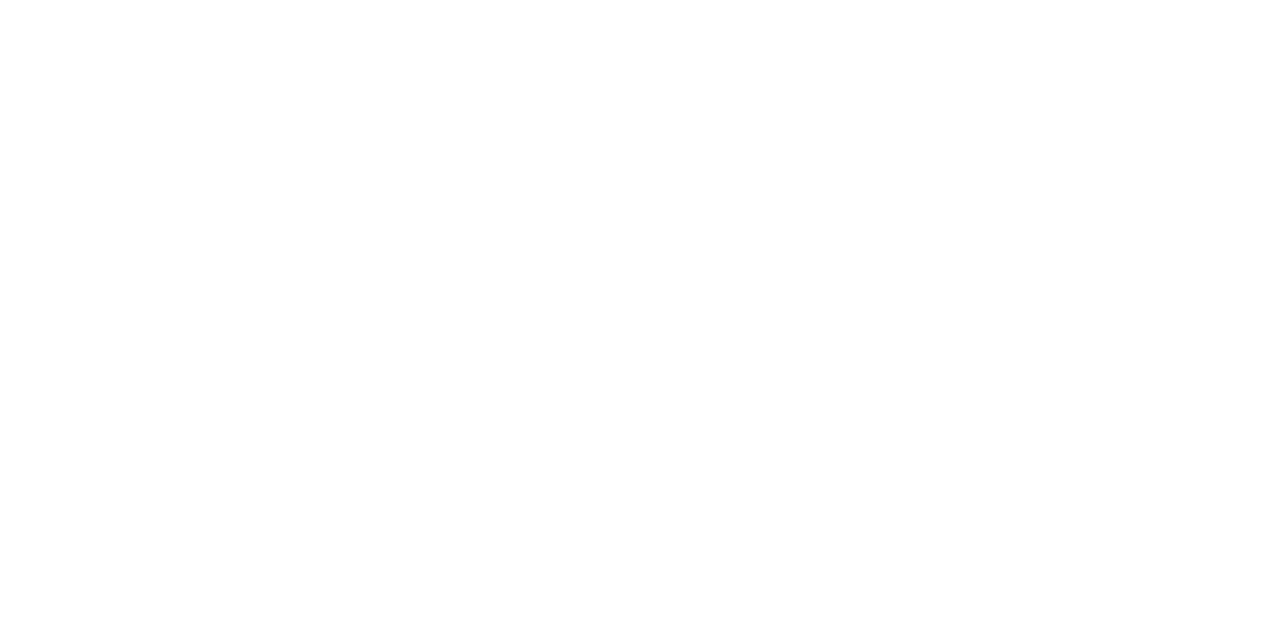
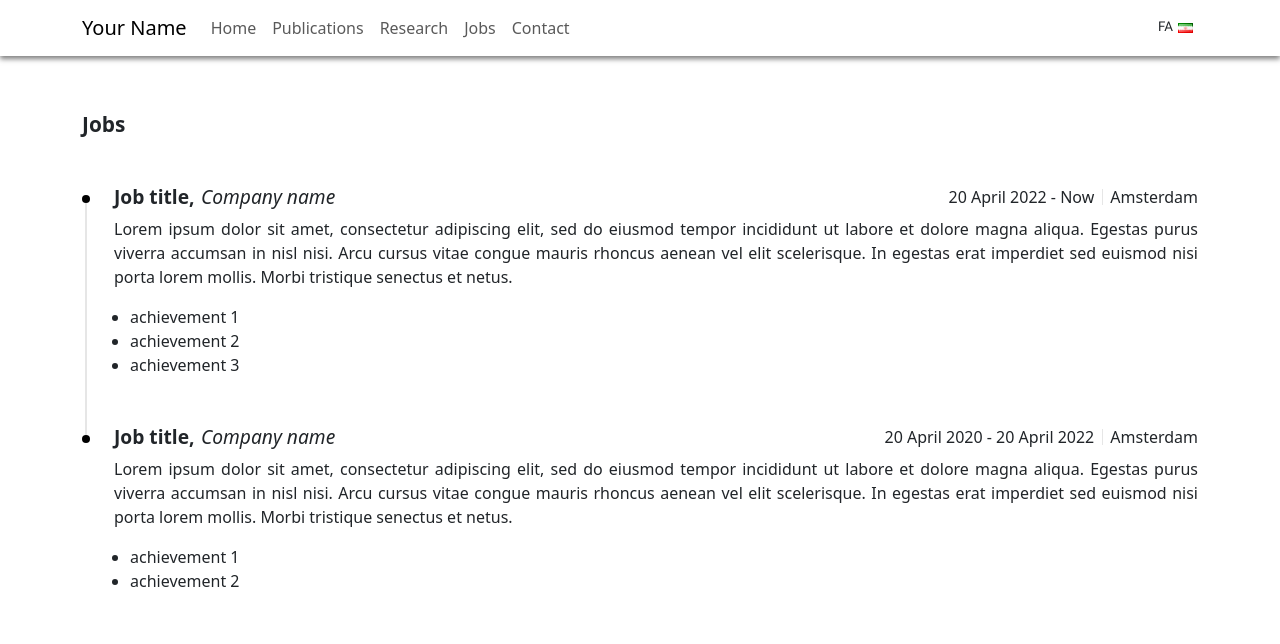
Before and after one commit to reza-azimifar/Academic-CV, a website: page jobs.html in a window 1280 px wide. Drawn offline with nearby package versions, Linux system fonts and the light colour scheme.

Commit message:
complete jobs.html and style it

```diff
--- a/assets/css/style.css
+++ b/assets/css/style.css
@@ -229,3 +229,93 @@
     justify-content: center;
     margin: 2rem auto;
 }
+
+/* Jobs page styles */
+#jobs_data {
+    display: flex;
+    flex-direction: column;
+    align-items: flex-start;
+    justify-content: flex-start;
+    margin-top: 3rem;
+}
+
+#jobs_data .job_item {
+    margin: 0;
+    position: relative;
+    padding-left: 2rem;
+    margin-bottom: 2rem;
+}
+
+#jobs_data .job_item::after {
+    content: "";
+    position: absolute;
+    left: 0px;
+    top: 10px;
+    width: 8px;
+    height: 8px;
+    background-color: #000;
+    border-radius: 50%;
+}
+
+#jobs_data .job_item::before {
+    content: "";
+    position: absolute;
+    left: 3px;
+    top: 15px;
+    width: 2px;
+    height: calc(100% + 2rem);
+    background-color: #e6e6e6;
+}
+
+#jobs_data .job_item:last-of-type:before {
+    display: none;
+}
+
+#jobs_data .job_header {
+    display: flex;
+    align-items: center;
+    justify-content: space-between;
+}
+
+#jobs_data .job_header div {
+    display: flex;
+    align-items: flex-end;
+}
+
+#jobs_data .job_header h1 {
+    font-size: 1.2rem;
+    font-weight: bold;
+    margin: 0;
+}
+
+#jobs_data .job_header h2 {
+    font-size: 1.2rem;
+    font-style: italic;
+    margin: 0;
+    margin-left: 0.4rem;
+}
+
+#jobs_data .job_header .job_location {
+    margin-left: 1rem;
+    position: relative;
+}
+
+#jobs_data .job_header .job_location::before {
+    content: "";
+    position: absolute;
+    left: -0.5rem;
+    top: 15%;
+    height: 70%;
+    width: 1px;
+    background-color: #e6e6e6;
+}
+
+#jobs_data p {
+    margin-top: 0.5rem;
+    text-align: justify;
+}
+
+#jobs_data ul {
+    padding: 0;
+    padding-left: 1rem;
+}
--- a/jobs.html
+++ b/jobs.html
@@ -0,0 +1,74 @@
+<!DOCTYPE html>
+
+<html lang="en">
+    <head>
+        <meta charset="UTF-8">
+        <meta http-equiv="X-UA-Compatible" content="IE=edge" />
+        <meta name="viewport" content="width=device-width, initial-scale=1.0">
+        <link rel="icon" type="image/x-icon" href="./assets/images/icons/favicon.png"/>
+
+        <link rel="stylesheet" href="./node_modules/bootstrap/dist/css/bootstrap.css">
+        <link rel="stylesheet" href="./node_modules/aos/dist/aos.css">
+        <link rel="stylesheet" href="./assets/css/style.css">
+
+        <script src="./node_modules/jquery/dist/jquery.js"></script>
+        <script src="./node_modules/bootstrap/dist/js/bootstrap.js"></script>
+        <script src="./node_modules/aos/dist/aos.js"></script>
+
+        <script>
+            $(function () {
+              $("#include_navbar").load("./utils/navbar.html");
+            });
+        </script>
+
+        <title>Academic CV</title>
+    </head>
+
+    <body>
+        <div id="include_navbar"></div>
+        <div class="container pt-4" id="content_wrapper">
+            <h1 id="jobs_title" class="title">Jobs</h1>
+            <div id="jobs_data">
+                <div class="job_item">
+                    <div class="job_header">
+                        <div>
+                            <h1>Job title,</h1>
+                            <h2> Company name</h2>
+                        </div>
+                        <div>
+                            <span>20 April 2022 - Now</span>
+                            <span class="job_location">Amsterdam</span>
+                        </div>
+                    </div>
+                    <p>Lorem ipsum dolor sit amet, consectetur adipiscing elit, sed do eiusmod tempor incididunt ut labore et dolore magna aliqua. Egestas purus viverra accumsan in nisl nisi. Arcu cursus vitae congue mauris rhoncus aenean vel elit scelerisque. In egestas erat imperdiet sed euismod nisi porta lorem mollis. Morbi tristique senectus et netus.</p>
+                    <div class="job_achievements">
+                        <ul>
+                            <li>achievement 1</li>
+                            <li>achievement 2</li>
+                            <li>achievement 3</li>
+                        </ul>
+                    </div>
+                </div>
+                <div class="job_item">
+                    <div class="job_header">
+                        <div>
+                            <h1>Job title,</h1>
+                            <h2> Company name</h2>
+                        </div>
+                        <div>
+                            <span>20 April 2020 - 20 April 2022</span>
+                            <span class="job_location">Amsterdam</span>
+                        </div>
+                    </div>
+                    <p>Lorem ipsum dolor sit amet, consectetur adipiscing elit, sed do eiusmod tempor incididunt ut labore et dolore magna aliqua. Egestas purus viverra accumsan in nisl nisi. Arcu cursus vitae congue mauris rhoncus aenean vel elit scelerisque. In egestas erat imperdiet sed euismod nisi porta lorem mollis. Morbi tristique senectus et netus.</p>
+                    <div class="job_achievements">
+                        <ul>
+                            <li>achievement 1</li>
+                            <li>achievement 2</li>
+                        </ul>
+                    </div>
+                </div>
+            </div>
+        </div>
+    </body>
+</html>
```
